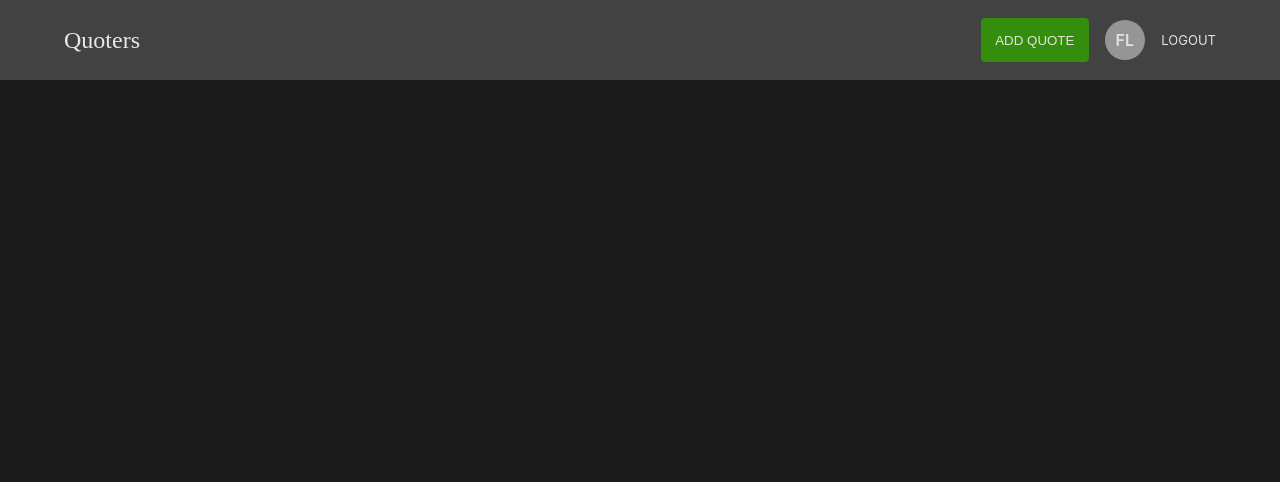
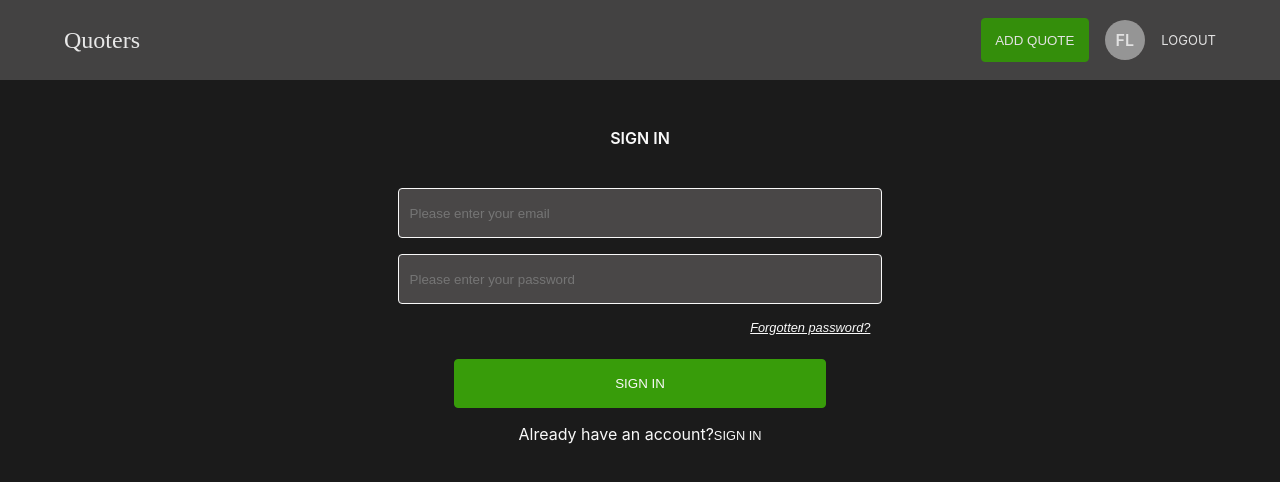
Before and after one commit to meddyrainzo/quoters_react, a React (Create React App) app: page / in a window 1280 px wide. Shown: the top 482 px of the page. Built offline with nearby package versions, Linux system fonts and the light colour scheme; no server answers.

Commit message:
Basic css for the register and login pages done

```diff
--- a/src/_base.scss
+++ b/src/_base.scss
@@ -1,3 +1,15 @@
 $light: #f9f9f9;
 $dark: #494747;
 $background-dark: #1b1b1b;
+$green: #389c0a;
+
+@mixin borderlessButton() {
+  background: none;
+  border: none;
+  padding: 0;
+  text-align: center;
+  text-transform: uppercase;
+  color: $light;
+  font-size: 0.8em;
+  cursor: pointer;
+}
--- a/src/components/App.tsx
+++ b/src/components/App.tsx
@@ -5,6 +5,8 @@ import { BrowserRouter as Router, Route } from 'react-router-dom';
 import store from '../store';
 import './App.scss';
 import Header from './header/Header';
+import Login from './identity/Login';
+import Register from './identity/Register';
 import QuoteList from './quote/QuoteList';
 
 const App: FC = () => {
@@ -14,7 +16,8 @@ const App: FC = () => {
         <Router>
           <Header />
           <div className='content'>
-            <Route path='/' component={QuoteList} />
+            <Route path='/' component={Login} />
+            <Route path='/quotes' component={QuoteList} />
           </div>
         </Router>
       </>
--- a/src/components/header/Header.scss
+++ b/src/components/header/Header.scss
@@ -26,8 +26,8 @@
 }
 
 .add-quote-button {
-  background-color: #389c0a;
-  border: 1px solid #389c0a;
+  background-color: $green;
+  border: 1px solid $green;
   text-transform: uppercase;
   border-radius: 4px;
   color: $light;
--- /dev/null
+++ b/src/components/identity/Identity.scss
@@ -0,0 +1,69 @@
+@import '../../base';
+
+.identity-title {
+  font-weight: 600;
+  margin-bottom: 5vh;
+  color: $light;
+  font-size: 1em;
+  text-transform: uppercase;
+}
+
+.form-page {
+  display: flex;
+  width: 100vw;
+  flex-direction: column;
+  align-items: center;
+}
+
+.form {
+  display: flex;
+  flex-direction: column;
+  align-items: center;
+  color: $light;
+  width: 36vw;
+}
+
+.text-field {
+  width: 100%;
+  min-height: 2vh;
+  border-style: none;
+  border: 1px solid $light;
+  border-radius: 4px;
+  margin-bottom: 2vh;
+  padding: 1.2em 0.8em;
+  background-color: $dark;
+  color: $light;
+
+  &:focus {
+    outline: none;
+    border: 2px solid white;
+  }
+}
+
+.submit-button {
+  padding: 1.2em 12em;
+  border: 1px solid $green;
+  background-color: $green;
+  border-radius: 4px;
+  color: $light;
+  text-transform: uppercase;
+  cursor: pointer;
+  margin-bottom: 2vh;
+
+  &:hover {
+    opacity: 80%;
+  }
+}
+
+.second-option {
+  @include borderlessButton();
+}
+
+.forgotten {
+  @include borderlessButton();
+  font-style: italic;
+  text-decoration: underline;
+  margin-bottom: 3vh;
+  align-self: flex-end;
+  text-transform: initial;
+}
--- /dev/null
+++ b/src/components/identity/Login.tsx
@@ -0,0 +1,31 @@
+import React, { FC } from 'react';
+
+import './Identity.scss';
+
+const Login: FC = () => {
+  return (
+    <div className='form-page'>
+      <div className='identity-title'>Sign in</div>
+      <div className='form'>
+        <input
+          type='email'
+          className='text-field'
+          placeholder='Please enter your email'
+        />
+        <input
+          type='password'
+          className='text-field'
+          placeholder='Please enter your password'
+        />
+        <button className='forgotten'>Forgotten password?</button>
+        <button className='submit-button'>Sign in</button>
+        <div>
+          Already have an account?
+          <button className='second-option'>Sign in</button>
+        </div>
+      </div>
+    </div>
+  );
+};
+
+export default Login;
--- /dev/null
+++ b/src/components/identity/Register.tsx
@@ -0,0 +1,41 @@
+import React, { FC } from 'react';
+
+import './Identity.scss';
+
+const Register: FC = () => {
+  return (
+    <>
+      <div className='identity-title'>Create account</div>
+      <div className='form'>
+        <input
+          type='text'
+          className='text-field'
+          placeholder='Please enter your first name'
+        />
+        <input
+          type='text'
+          className='text-field'
+          placeholder='Please enter your last name'
+        />
+        <input
+          type='email'
+          className='text-field'
+          placeholder='Please enter your email'
+        />
+        <input
+          type='password'
+          className='text-field'
+          placeholder='Please create your password'
+        />
+        <button className='submit-button'>Register user</button>
+
+        <div>
+          Already have an account?
+          <button className='second-option'>Sign in</button>
+        </div>
+      </div>
+    </>
+  );
+};
+
+export default Register;
```
